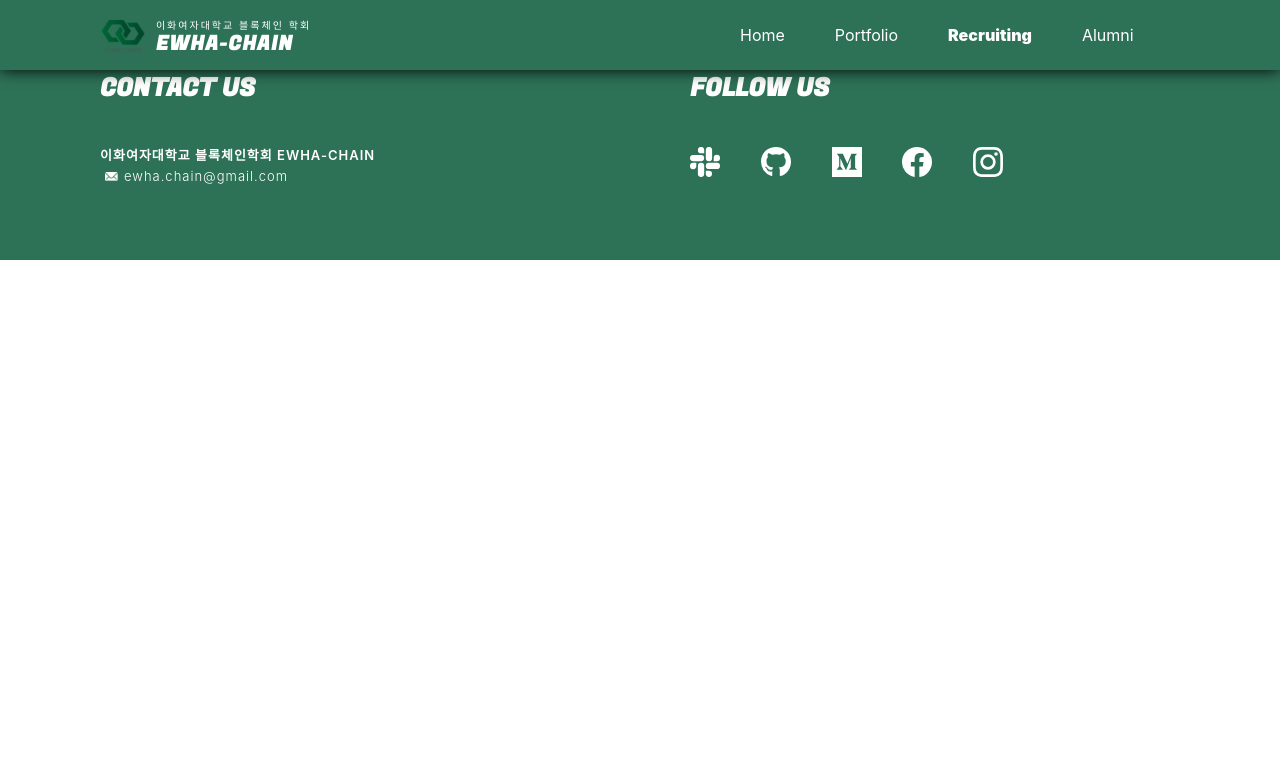
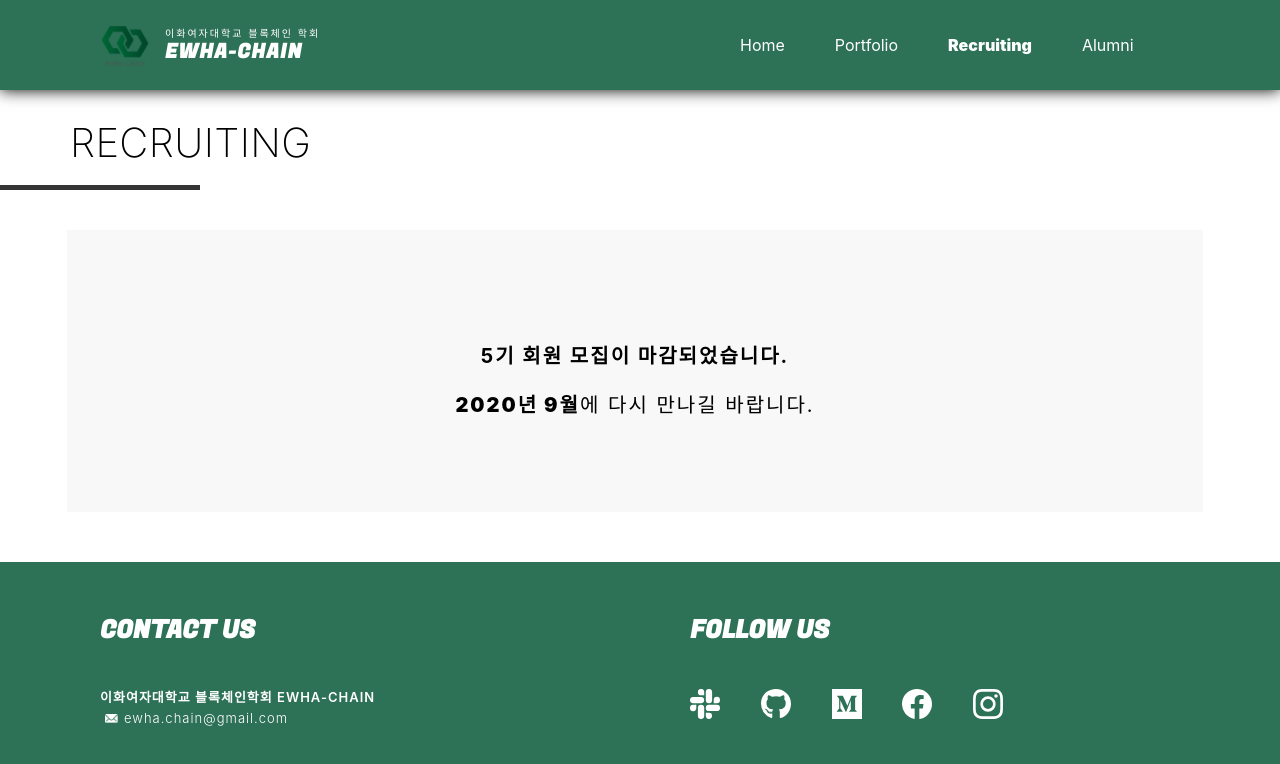
Before and after one commit to EWHA-CHAIN/EWHA-CHAIN.github.io, a React (Create React App) app: page /recruiting in a window 1280 px wide. Shown: the top 764 px of the page. Built offline with nearby package versions, Linux system fonts and the light colour scheme; a web font is replaced by a local one.

Commit message:
[#4] Recruting 끝

```diff
--- a/package.json
+++ b/package.json
@@ -35,5 +35,5 @@
       "last 1 safari version"
     ]
   },
-  "homepage": "http://EWHA-CHAIN.github.io/WEB"
+  "homepage": "http://EWHA-CHAIN.github.io/"
 }
--- a/src/components/Recruiting.js
+++ b/src/components/Recruiting.js
@@ -2,8 +2,15 @@ import React from 'react';
 
 const Recruiting = () => {
   return(
-    <div>
-      dd
+    <div id="Recruiting" className="page">
+      <div className="main_tit">RECRUITING</div>
+      <div className="tit_line"/>
+      <div className="recruiting_info">
+        <div className="recruiting_txt">
+          <p><b>5기 회원 모집이 마감되었습니다.</b></p>
+          <p><strong>2020년 9월</strong>에 다시 만나길 바랍니다.</p>
+        </div>
+      </div>
     </div>
   )
 }
--- a/src/components/style.css
+++ b/src/components/style.css
@@ -11,6 +11,10 @@ li, ol, ul {
     list-style: none;
 }
 
+strong {
+    font-weight: 900;
+}
+
 /* Header - nav var */
 header {
     background-color: #2d7257;
@@ -19,7 +23,7 @@ header {
     top: 0;
     left: 0;
     right: 0;
-    height: 70px;
+    height: 90px;
     display: flex;
     box-shadow: 0 0 15px 0 black;
 }
@@ -46,7 +50,7 @@ header * {
 #Header .nav-bar .nav-bar-div .nav-right{
     margin-left: 200px;
     width: 600px;
-    margin-top: 25px;
+    margin-top: 35px;
 }
 
 #Header li a {
@@ -57,9 +61,9 @@ header * {
 
 #Header .nav-left .header_logo {
     flex: 0.2;
-    width: 35px;
-    height: 40px;
-    margin-top: 15px;
+    width: 50px;
+    height: 50px;
+    margin-top: 20px;
 }
 
 #Header .nav-left .header_logo_txt {
@@ -67,8 +71,8 @@ header * {
     display: flex;
     flex-direction: column;
     color: white;
-    margin-top: 17px;
-    margin-left: 10px;
+    margin-top: 25px;
+    margin-left: 15px;
 }
 
 #Header .nav-left .header_logo_txt .sub_txt {
@@ -277,6 +281,44 @@ header * {
     line-height: 30px;
 }
 
+/* Recruiting*/
+#Recruiting {
+    padding-left: 0;
+}
+
+#Recruiting .main_tit {
+    font-size: 40px;
+    font-weight: 200;
+    letter-spacing: 0.4px;
+    line-height: 45px;
+    padding-left: 70px;
+    padding-top: 40px;
+}
+
+#Recruiting .tit_line {
+    margin-top: 20px;
+    width: 200px;
+    border-bottom: 5px solid #353535;
+    margin-bottom: 10px;
+}
+
+#Recruiting .recruiting_info {
+    margin: 40px 67.2px;
+    height: 282px;
+    text-align: center;
+
+    background-color: rgba(226, 226, 226, 0.23);
+}
+
+#Recruiting .recruiting_info .recruiting_txt{
+    padding-top: 90px;
+}
+
+#Recruiting .recruiting_info p {
+    font-size: 20px;
+    letter-spacing: 2px;
+}
+
 /*footer*/
 
 #Footer {
```
